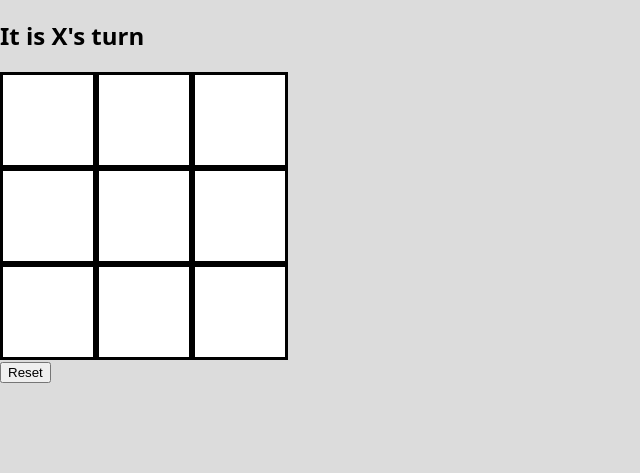
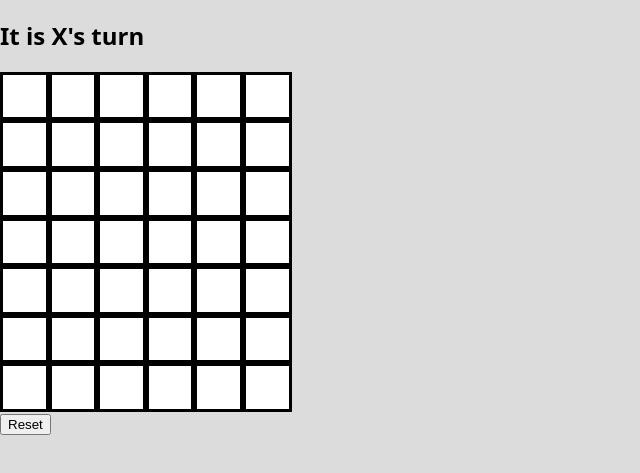
Before and after one commit to pc1231/CONNECT-FOUR, a plain HTML site: page index.html in a window 1280 px wide. Shown: the part 67-540 px from the top of the page, without its empty margins (0-640 px from the left). Drawn offline with Linux system fonts and the light colour scheme.

Commit message:
all 42 squares are able to be clicked on

```diff
--- a/css/style.css
+++ b/css/style.css
@@ -3,6 +3,9 @@ body {
   /* Use a system font, if none are available use an available sans-sarif */
   font-family: system-ui, sans-serif;
   margin: 0;
+  justify-content: center;
+  align-items: center;
+  height: 100vh;
 }
 
 .board {
@@ -10,11 +13,11 @@ body {
   flex-wrap: wrap;
   width: 300px;
 }
-
-.sqr {
-  width: 30%;
+.sqr
+{
+ width: 14.2%;
   aspect-ratio: 1/1;
   border: 3px solid black;
-  font-size: 64px;
+  font-size: 48px;
   text-align: center;
 }
--- a/index.html
+++ b/index.html
@@ -21,7 +21,40 @@
     <div class="sqr" id="6"></div>
     <div class="sqr" id="7"></div>
     <div class="sqr" id="8"></div>
-  </section>
+    <div class="sqr" id="9"></div>
+    <div class="sqr" id="10"></div>
+    <div class="sqr" id="11"></div>
+    <div class="sqr" id="12"></div>
+    <div class="sqr" id="13"></div>
+    <div class="sqr" id="14"></div>
+    <div class="sqr" id="15"></div>
+    <div class="sqr" id="16"></div>
+    <div class="sqr" id="17"></div>
+    <div class="sqr" id="18"></div>
+    <div class="sqr" id="19"></div>
+    <div class="sqr" id="20"></div>
+    <div class="sqr" id="21"></div>
+    <div class="sqr" id="22"></div>
+    <div class="sqr" id="23"></div>
+    <div class="sqr" id="24"></div>
+    <div class="sqr" id="25"></div>
+    <div class="sqr" id="26"></div>
+    <div class="sqr" id="27"></div>
+    <div class="sqr" id="28"></div>
+    <div class="sqr" id="29"></div>
+    <div class="sqr" id="30"></div>
+    <div class="sqr" id="31"></div>
+    <div class="sqr" id="32"></div>
+    <div class="sqr" id="33"></div>
+    <div class="sqr" id="34"></div>
+    <div class="sqr" id="35"></div>
+    <div class="sqr" id="36"></div>
+    <div class="sqr" id="37"></div>
+    <div class="sqr" id="38"></div>
+    <div class="sqr" id="39"></div>
+    <div class="sqr" id="40"></div>
+    <div class="sqr" id="41"></div>
+    </section>
   <button id= "reset">Reset</button>
 </body>
 </html>
--- a/js/app.js
+++ b/js/app.js
@@ -1,16 +1,15 @@
 // constants--------------------------------------
-const winningCombos = [
-[0,1,2],
-[3,4,5],
-[6,7,8],
-[0,3,6],
-[1,4,7],
-[2,5,8],
-[2,4,6],
-[0,4,8]
-]
+    const winningCombos = [
+        // Horizontal
+        [0, 1, 2, 3], [1, 2, 3, 4], [2, 3, 4, 5], [3, 4, 5, 6],
+        [7, 8, 9, 10], [8, 9, 10, 11], [9, 10, 11, 12], [10, 11, 12, 13],
+        [14, 15, 16, 17], [15, 16, 17, 18], [16, 17, 18, 19], [17, 18, 19, 20],
+        [21, 22, 23, 24], [22, 23, 24, 25], [23, 24, 25, 26], [24, 25, 26, 27],
+        [28, 29, 30, 31], [29, 30, 31, 32], [30, 31, 32, 33], [31, 32, 33, 34],
+        [35, 36, 37, 38], [36, 37, 38, 39], [37, 38, 39, 40], [38, 39, 40, 41]
+      ];
+
 // inspect allows us to see the each squares specific number
-
 //---------Variables(State)------------------
 let board, turn, winner, tie
 
@@ -25,7 +24,9 @@ init()
 
 function init() {
 // allows us to change turns. after finishing add more need around 42
-board = ['','','','','','','','','']
+board = ['','','','','','','','','','','','','','','',
+'','','','','','','','','','','','',
+'','','','','','','','','','','','','','','',]
 turn = 'X'
 // false and true without the string makes it a boolean type
 winner = false;
@@ -61,7 +62,7 @@ function updateBoard() {
         messageEl.textContent = `It is ${turn}'s turn`
     } // IF THERES A TIE
     else if (!winner && tie) {
-        messageEl.textContent = 'game over'
+        messageEl.textContent = 'No Winner '
     // if theres a winner
     } else {
         messageEl.textContent = `${turn} wins the game!`
```
